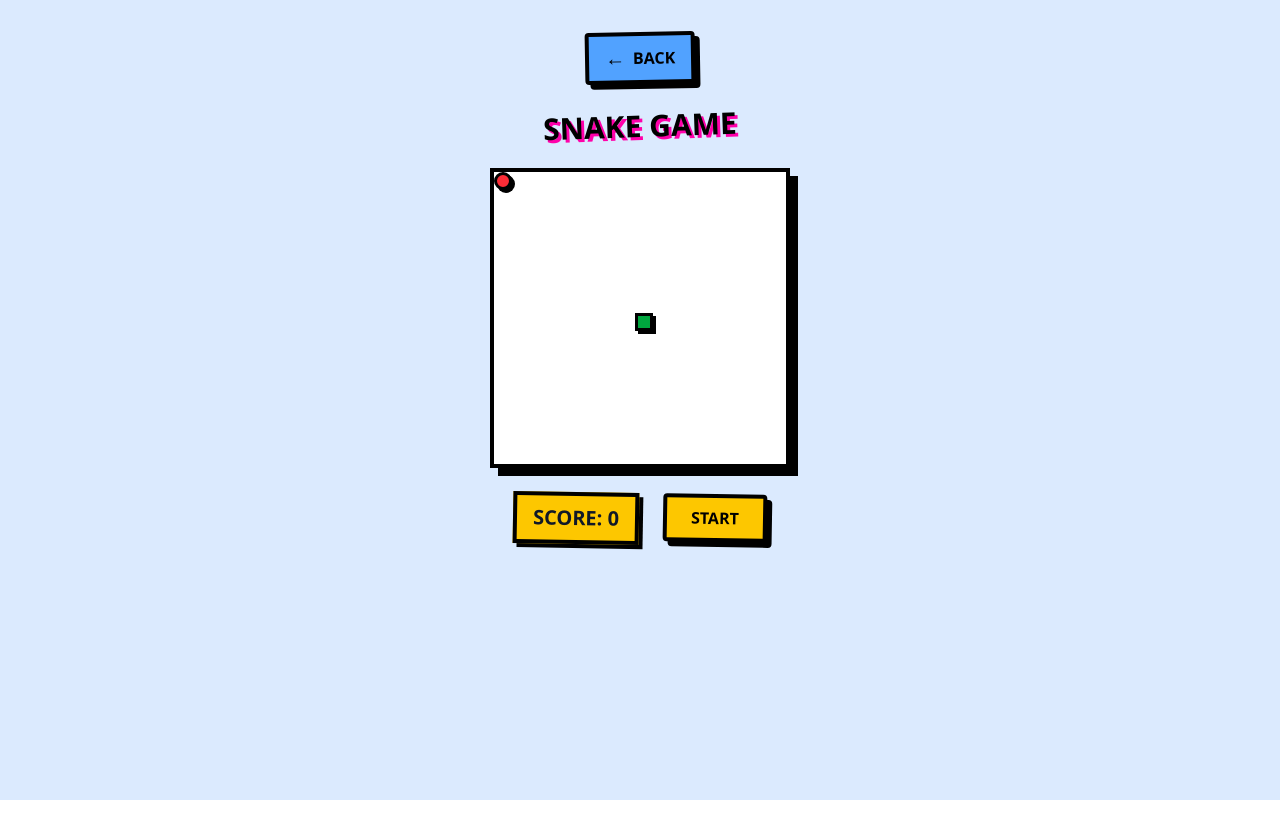
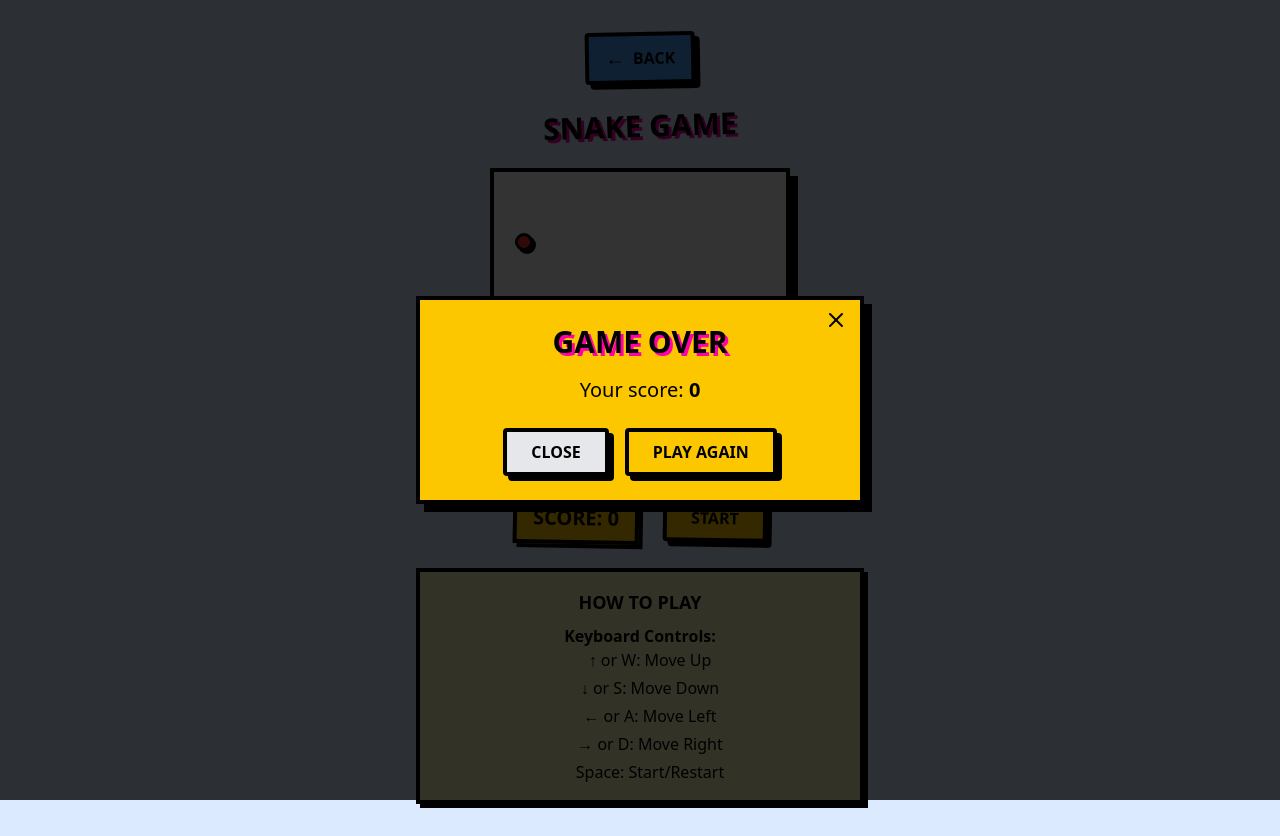
Before and after one commit to ritchie-gr8/mini-games-app, a Vue app: page /game/snake in a window 1280 px wide. Both pictures are taken after a click on the button "START". Before the commit the page ends 800 px from the top, so only its background shows below. Built offline with nearby package versions, Linux system fonts and the light colour scheme.

Commit message:
fix(snake): add game play instruction and remove alert box when game over

```diff
--- a/src/components/games/SnakeGame.vue
+++ b/src/components/games/SnakeGame.vue
@@ -102,11 +102,25 @@ const changeDirection = (newDirection) => {
   nextDirection.value = newDirection
 }
 
+const showGameOver = ref(false)
+const finalScore = ref(0)
+
 const gameOver = () => {
   isRunning.value = false
   clearInterval(gameInterval.value)
+  finalScore.value = score.value
+  showGameOver.value = true
+}
+
+const handleClose = () => {
+  showGameOver.value = false
   resetGame()
-  alert('Game Over!')
+}
+
+const handleRestart = () => {
+  showGameOver.value = false
+  resetGame()
+  startGame()
 }
 
 const handleKeydown = (e) => {
@@ -184,18 +198,91 @@ onUnmounted(() => {
       ></div>
     </div>
 
+    <div class="flex flex-col items-center gap-6 w-full max-w-md">
       <div class="flex items-center gap-6">
         <div
           class="bg-yellow-400 px-4 py-2 border-4 border-black shadow-[4px_4px_0_0_rgba(0,0,0,1)] rotate-1"
         >
-        <span class="font-black text-xl">SCORE: {{ score }}</span>
+          <span class="text-black font-bold text-xl">SCORE: {{ score }}</span>
         </div>
         <button
           @click="startGame"
-        class="px-6 py-2 bg-yellow-400 text-black font-bold rounded border-4 border-black transform rotate-1 hover:translate-y-1 transition-transform shadow-[5px_5px_0_0_rgba(0,0,0,1)]"
+          class="cursor-pointer px-6 py-2 bg-yellow-400 text-black font-bold rounded border-4 border-black transform rotate-1 hover:translate-y-1 transition-transform shadow-[5px_5px_0_0_rgba(0,0,0,1)]"
         >
           {{ isRunning ? 'RESTART' : 'START' }}
         </button>
+      </div>
+
+      <div
+        class="hidden md:block bg-yellow-100 text-black p-4 border-4 border-black shadow-[4px_4px_0_0_rgba(0,0,0,1)] w-full"
+      >
+        <h3 class="font-black text-lg mb-2 text-center">HOW TO PLAY</h3>
+        <div class="text-center">
+          <p class="font-bold">Keyboard Controls:</p>
+          <ul class="pl-5 space-y-1">
+            <li>↑ or W: Move Up</li>
+            <li>↓ or S: Move Down</li>
+            <li>← or A: Move Left</li>
+            <li>→ or D: Move Right</li>
+            <li>Space: Start/Restart</li>
+          </ul>
+        </div>
+      </div>
+    </div>
+
+    <!-- Game Over Modal -->
+    <div
+      v-if="showGameOver"
+      class="fixed inset-0 bg-black/80 flex items-center justify-center z-50 p-4"
+    >
+      <div
+        class="relative text-gray-100 bg-yellow-400 p-6 border-4 border-black shadow-[8px_8px_0_0_rgba(0,0,0,1)] max-w-md w-full mx-4"
+      >
+        <button
+          @click="handleClose"
+          class="absolute cursor-pointer text-black top-2 right-3 text-2xl font-bold hover:scale-110 transition-transform"
+          aria-label="Close"
+        >
+          <svg
+            xmlns="http://www.w3.org/2000/svg"
+            width="24"
+            height="24"
+            viewBox="0 0 24 24"
+            fill="none"
+            stroke="currentColor"
+            stroke-width="2"
+            stroke-linecap="round"
+            stroke-linejoin="round"
+            class="lucide lucide-x-icon lucide-x"
+          >
+            <path d="M18 6 6 18" />
+            <path d="m6 6 12 12" />
+          </svg>
+        </button>
+        <h2
+          class="text-3xl text-black font-bold text-center mb-4"
+          style="text-shadow: 3px 3px 0 #ff00aa"
+        >
+          GAME OVER
+        </h2>
+        <p class="text-xl text-center mb-6 text-black">
+          Your score: <span class="font-bold">{{ finalScore }}</span>
+        </p>
+        <div class="flex justify-center gap-4">
+          <button
+            @click="handleClose"
+            class="cursor-pointer px-6 py-2 bg-gray-200 text-black font-bold rounded border-4 border-black transform hover:translate-y-1 transition-transform shadow-[5px_5px_0_0_rgba(0,0,0,1)] hover:bg-gray-300"
+          >
+            CLOSE
+          </button>
+          <button
+            @click="handleRestart"
+            class="cursor-pointer px-6 py-2 bg-yellow-400 text-black font-bold rounded border-4 border-black transform hover:translate-y-1 transition-transform shadow-[5px_5px_0_0_rgba(0,0,0,1)] hover:bg-yellow-500"
+          >
+            PLAY AGAIN
+          </button>
+        </div>
+      </div>
     </div>
 
     <!-- Mobile controls -->
```
Lines whose indentation alone changed are shown as unchanged.
